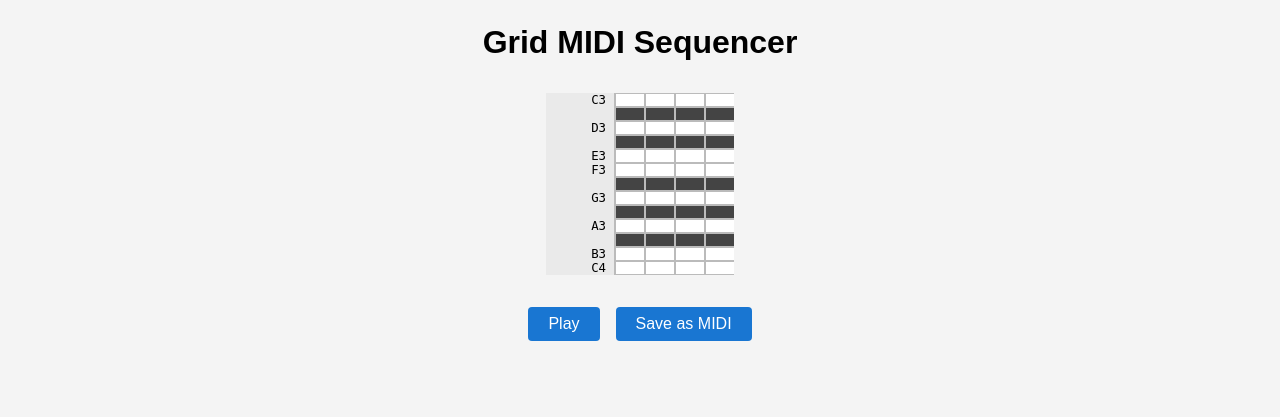
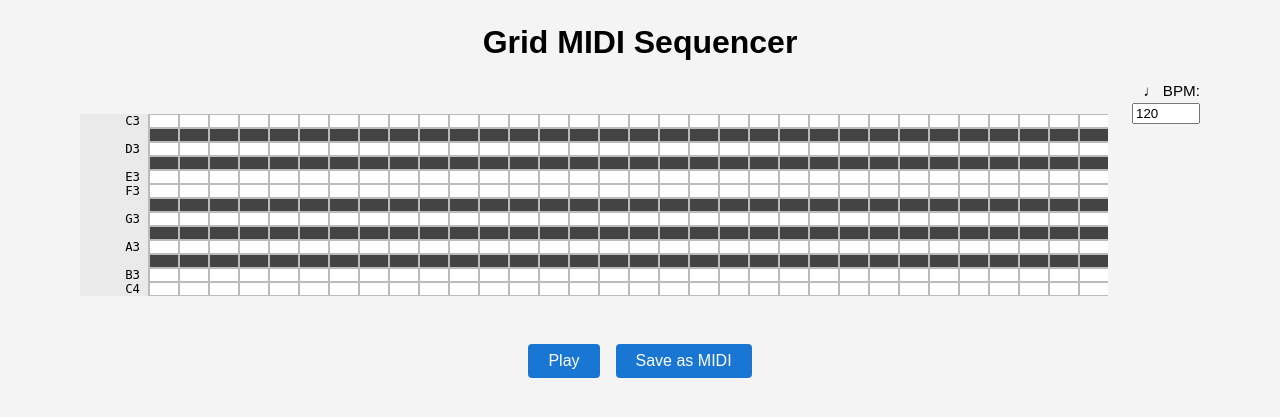
Before and after one commit to HomerLee2016/midi-app-demo-01, a Flask app: page / in a window 1280 px wide. Shown: the top 417 px of the page. Run offline with Flask 3, Linux system fonts and the light colour scheme; some libraries are stand-ins or nearby versions.

Commit message:
More beats, and add BPM

```diff
--- a/app.py
+++ b/app.py
@@ -1,5 +1,4 @@
 from flask import Flask, render_template, request, send_file
-import io
 from module.midi_utils import create_midi_file
 from module.keyboard_utils import render_keyboard
 
@@ -7,12 +6,14 @@ app = Flask(__name__)
 
 # Notes C3 to C4 (MIDI numbers 48–60)
 NOTES = list(range(48, 61))
-BEATS = 4
+BEATS = 32
 
 @app.route('/')
 def index():
+    bpm = request.args.get('bpm', default=120, type=int)
     note_types = render_keyboard()
-    return render_template('index.html', note_types=note_types, beats=BEATS)
+    # Pass the actual Unicode character for quarter note (♩)
+    return render_template('index.html', note_types=note_types, beats=BEATS, beat_speed=bpm, bpm_label="\u2669")  # default BPM
 
 @app.route('/save', methods=['POST'])
 def save_midi():
--- a/templates/index.html
+++ b/templates/index.html
@@ -10,6 +10,7 @@
 </head>
 <body>
   <h1>Grid MIDI Sequencer</h1>
+  <div style="display: flex; justify-content: center; align-items: flex-start;">
     <div id="grid">
       <table>
         <tbody>
@@ -30,6 +31,13 @@
           {% endfor %}
         </tbody>
       </table>
+    </div>
+    <div style="margin-left: 24px; display: flex; flex-direction: column; align-items: flex-end;">
+      <label for="beatSpeed" style="font-size: 0.95em; margin-bottom: 4px;">
+        {{ bpm_label }} BPM:
+      </label>
+      <input type="number" id="beatSpeed" min="30" max="300" value="{{ beat_speed }}" style="width: 60px;">
+    </div>
   </div>
   <div class="controls">
     <button id="playBtn">Play</button>
@@ -56,13 +64,15 @@
       const synth = new Tone.PolySynth(Tone.Synth).toDestination();
       const now = Tone.now();
       const midiNotes = [48,49,50,51,52,53,54,55,56,57,58,59,60];
+      const bpm = parseInt(document.getElementById('beatSpeed').value) || 120;
+      const beatDur = 60 / bpm;
       for (let c = 0; c < cols; ++c) {
         for (let r = 0; r < rows; ++r) {
           if (grid[r][c]) {
             synth.triggerAttackRelease(
               Tone.Frequency(midiNotes[r], "midi"),
               "8n",
-              now + c * 0.4
+              now + c * beatDur
             );
           }
         }
```
Lines whose indentation alone changed are shown as unchanged.
